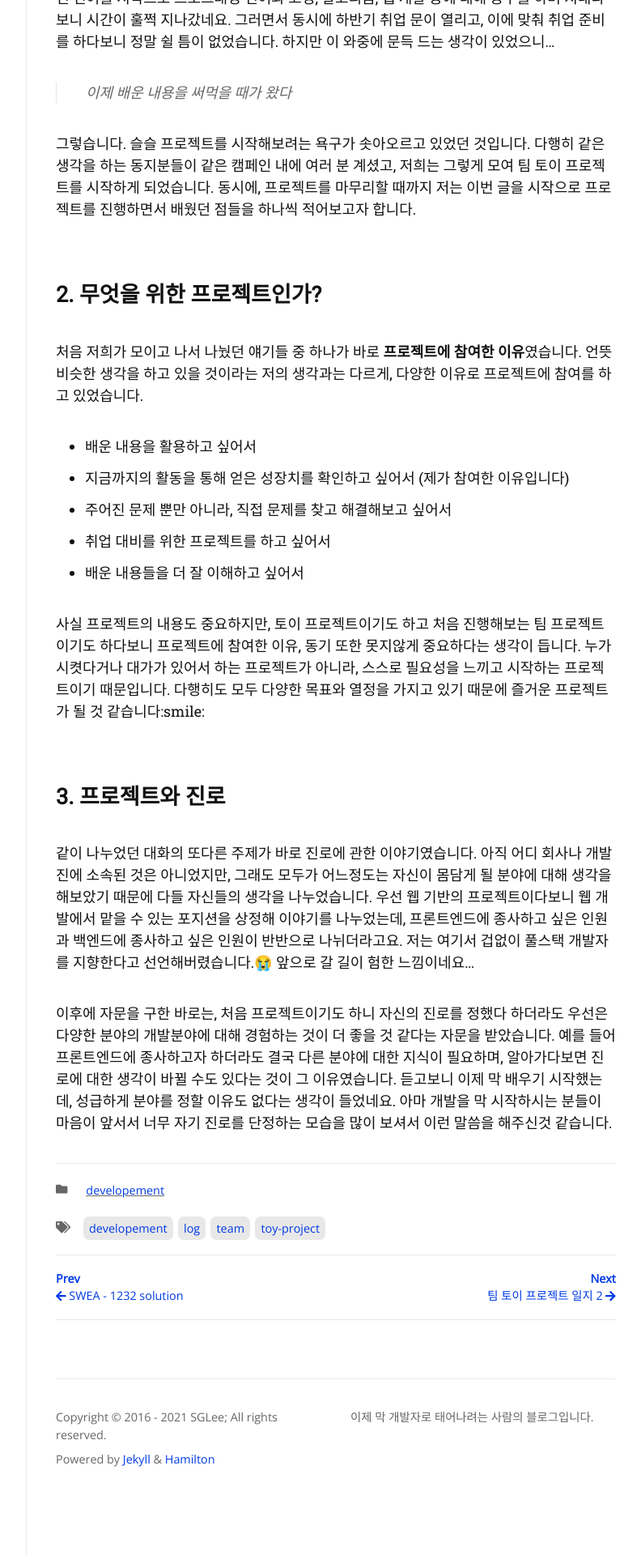
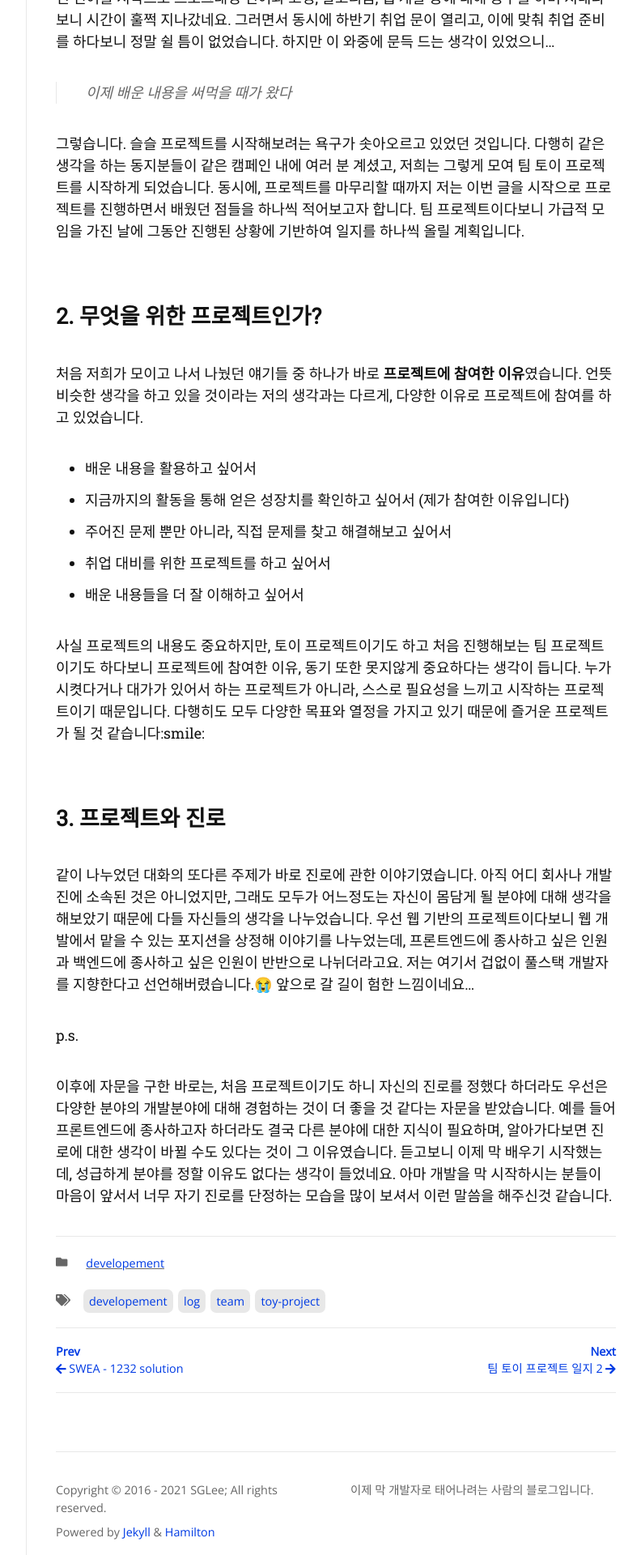
Before and after one commit to S-G-Lee/S-G-Lee.github.io, a Jekyll site: the page built from _posts/2021-09-29-team_toy_project_log_1.markdown, in a window 1280 px wide. Shown: the part 679-2599 px from the top of the page at 81% size, without its empty margins (357-1149 px from the left). Built offline with Jekyll 4.4.1, drawn with Linux system fonts in a browser that asks for light colours; nearby versions of some CDN libraries; some web fonts are replaced.

Commit message:
2021 10 06 toy project log commit

```diff
--- a/_posts/2021-09-29-team_toy_project_log_1.markdown
+++ b/_posts/2021-09-29-team_toy_project_log_1.markdown
@@ -15,7 +15,7 @@
 
 > 이제 배운 내용을 써먹을 때가 왔다
 
-그렇습니다. 슬슬 프로젝트를 시작해보려는 욕구가 솟아오르고 있었던 것입니다. 다행히 같은 생각을 하는 동지분들이 같은 캠페인 내에 여러 분 계셨고, 저희는 그렇게 모여 팀 토이 프로젝트를 시작하게 되었습니다. 동시에, 프로젝트를 마무리할 때까지 저는 이번 글을 시작으로 프로젝트를 진행하면서 배웠던 점들을 하나씩 적어보고자 합니다.
+그렇습니다. 슬슬 프로젝트를 시작해보려는 욕구가 솟아오르고 있었던 것입니다. 다행히 같은 생각을 하는 동지분들이 같은 캠페인 내에 여러 분 계셨고, 저희는 그렇게 모여 팀 토이 프로젝트를 시작하게 되었습니다. 동시에, 프로젝트를 마무리할 때까지 저는 이번 글을 시작으로 프로젝트를 진행하면서 배웠던 점들을 하나씩 적어보고자 합니다. 팀 프로젝트이다보니 가급적 모임을 가진 날에 그동안 진행된 상황에 기반하여 일지를 하나씩 올릴 계획입니다.
 
 ## 2. 무엇을 위한 프로젝트인가?
 
@@ -33,6 +33,6 @@
 
 같이 나누었던 대화의 또다른 주제가 바로 진로에 관한 이야기였습니다. 아직 어디 회사나 개발진에 소속된 것은 아니었지만, 그래도 모두가 어느정도는 자신이 몸담게 될 분야에 대해 생각을 해보았기 때문에 다들 자신들의 생각을 나누었습니다. 우선 웹 기반의 프로젝트이다보니 웹 개발에서 맡을 수 있는 포지션을 상정해 이야기를 나누었는데, 프론트엔드에 종사하고 싶은 인원과 백엔드에 종사하고 싶은 인원이 반반으로 나뉘더라고요. 저는 여기서 겁없이 풀스택 개발자를 지향한다고 선언해버렸습니다.😭 앞으로 갈 길이 험한 느낌이네요...
 
-
+p.s.
 
 이후에 자문을 구한 바로는, 처음 프로젝트이기도 하니 자신의 진로를 정했다 하더라도 우선은 다양한 분야의 개발분야에 대해 경험하는 것이 더 좋을 것 같다는 자문을 받았습니다. 예를 들어 프론트엔드에 종사하고자 하더라도 결국 다른 분야에 대한 지식이 필요하며, 알아가다보면 진로에 대한 생각이 바뀔 수도 있다는 것이 그 이유였습니다. 듣고보니 이제 막 배우기 시작했는데, 성급하게 분야를 정할 이유도 없다는 생각이 들었네요. 아마 개발을 막 시작하시는 분들이 마음이 앞서서 너무 자기 진로를 단정하는 모습을 많이 보셔서 이런 말씀을 해주신것 같습니다.
--- a/_posts/2021-09-29-team_toy_project_log_2.markdown
+++ b/_posts/2021-09-29-team_toy_project_log_2.markdown
@@ -1,7 +1,7 @@
 ---
 layout: post
 title:  "팀 토이 프로젝트 일지 2"
-date:   2021-09-29 18:30:00 +0900
+date:   2021-09-29 22:30:00 +0900
 categories: developement
 tags: [developement, toy project, team, log]
 ---
```
Also changed, not shown: other parts of _posts/2021-09-29-team_toy_project_log_1.markdown (+1 -1 lines), _posts/2021-10-06-team_toy_project_log_3.markdown (added, +38 -0 lines).
